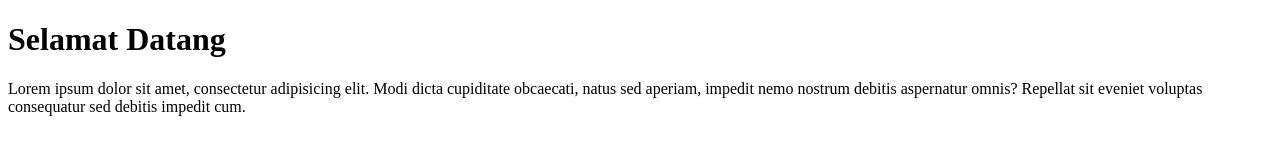
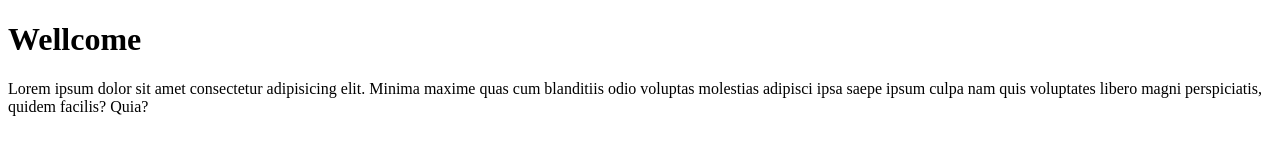
Before and after one commit to khairul-abdi-dongoran/belajar_git, a plain HTML site: page index.html in a window 1280 px wide. Drawn offline with Linux system fonts and the light colour scheme.

Commit message:
new commit

```diff
--- a/index.html
+++ b/index.html
@@ -6,7 +6,7 @@
   <title>Document</title>
 </head>
 <body>
-  <h1>Selamat Datang</h1>
-  <p>Lorem ipsum dolor sit amet, consectetur adipisicing elit. Modi dicta cupiditate obcaecati, natus sed aperiam, impedit nemo nostrum debitis aspernatur omnis? Repellat sit eveniet voluptas consequatur sed debitis impedit cum.</p>
+  <h1>Wellcome</h1>
+  <p>Lorem ipsum dolor sit amet consectetur adipisicing elit. Minima maxime quas cum blanditiis odio voluptas molestias adipisci ipsa saepe ipsum culpa nam quis voluptates libero magni perspiciatis, quidem facilis? Quia?</p>
 </body>
 </html>
```
